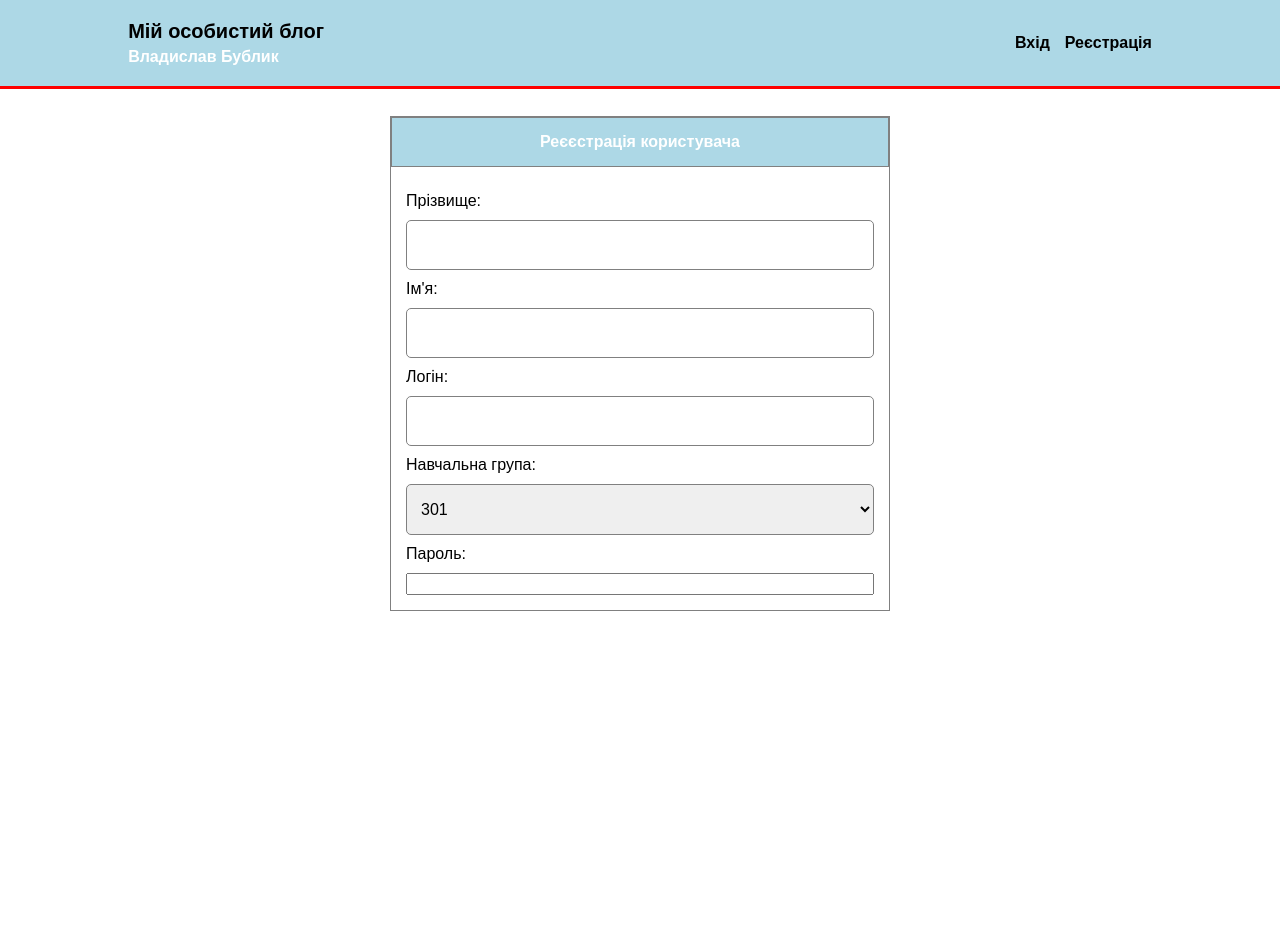
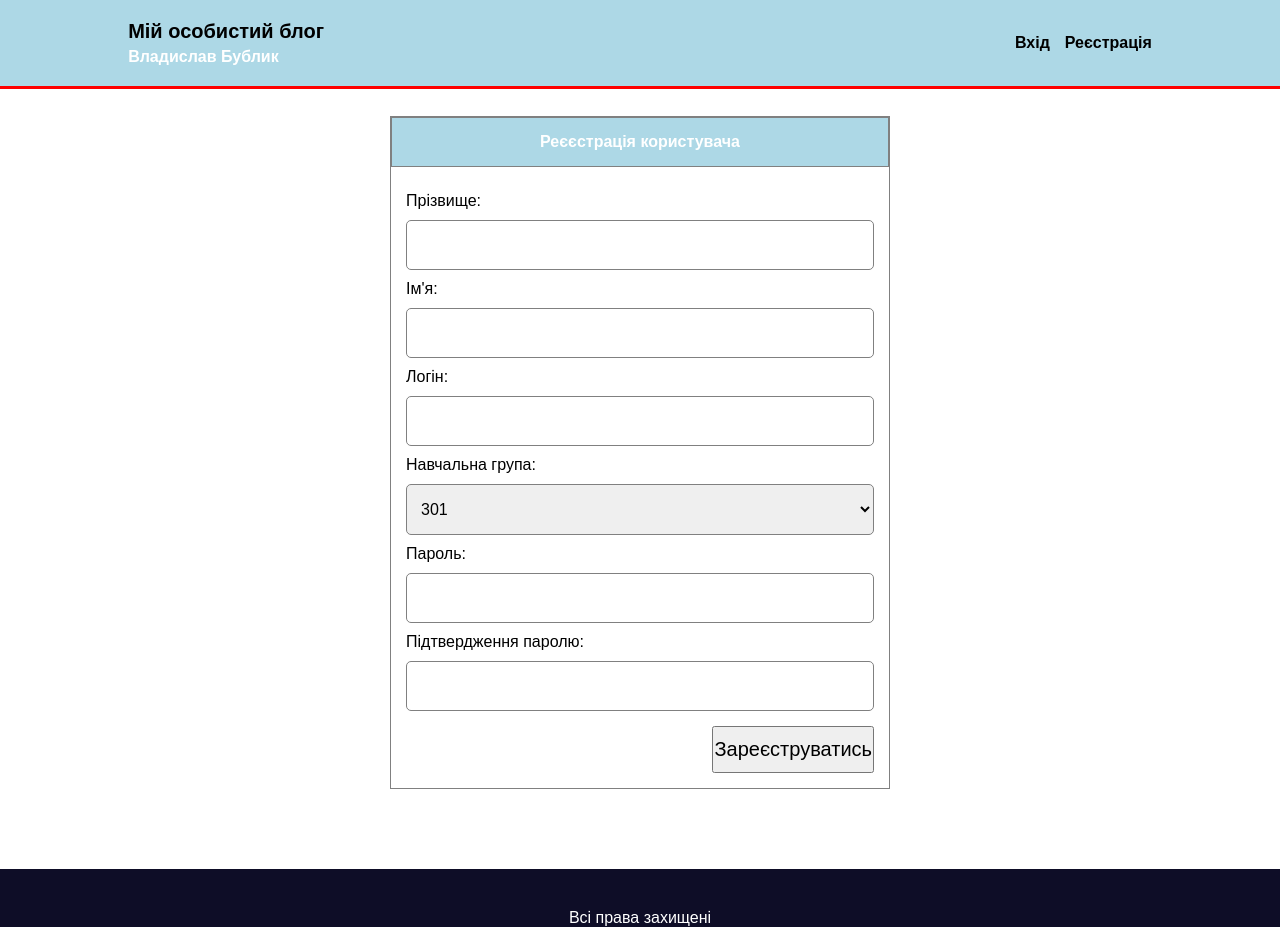
Before and after one commit to fhgfghfgh/WEB, a plain HTML site: page Ягунін_веб_лаб13/index.html in a window 1280 px wide. Before the commit the page ends 800 px from the top, so only its background shows below. Drawn offline with Linux system fonts and the light colour scheme.

Commit message:
confirm password

```diff
--- a/Ягунін_веб_лаб13/index.html
+++ b/Ягунін_веб_лаб13/index.html
@@ -57,11 +57,25 @@
                     </label>
                     <label class="form__label">
                         Пароль:
-                        <input class="forminput" type="password" name="password" id="form__password">
+                        <input class="form__input" type="password" name="password" id="form__password">
                     </label>
+                    <label class="form__label">
+                        Підтвердження паролю:
+                        <input class="form__input" type="password" name="password-confirm" id="formpassword-confirm">
+                    </label>
+                    <div class="form__button">
+                        <button class="form__submit" type="submit">Зареєструватись</button>
+                    </div>
                 </form>
             </div>
         </div>
     </main>
+    <footer class="footer">
+        <div class="container">
+            <div class="footer__text">
+                Всі права захищені
+            </div>
+        </div>
+    </footer>
 </body>
 </html>
```
